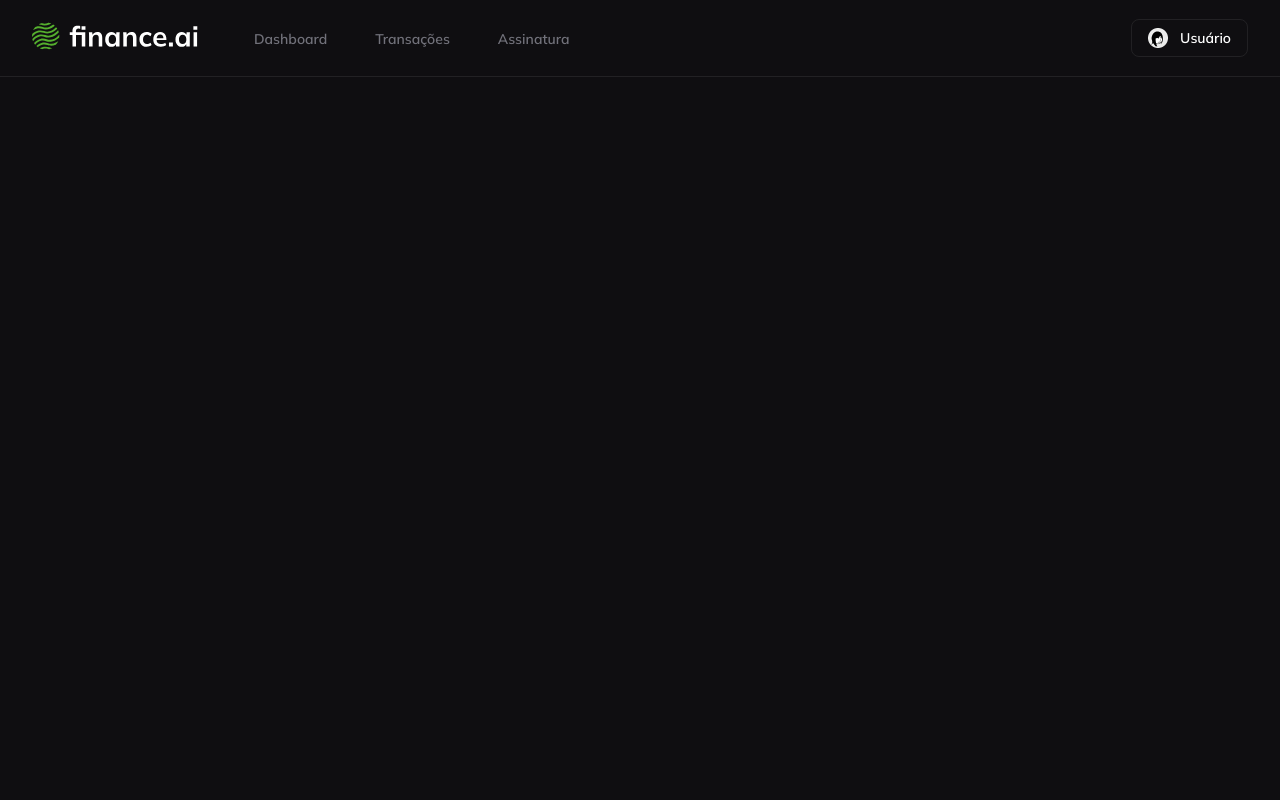
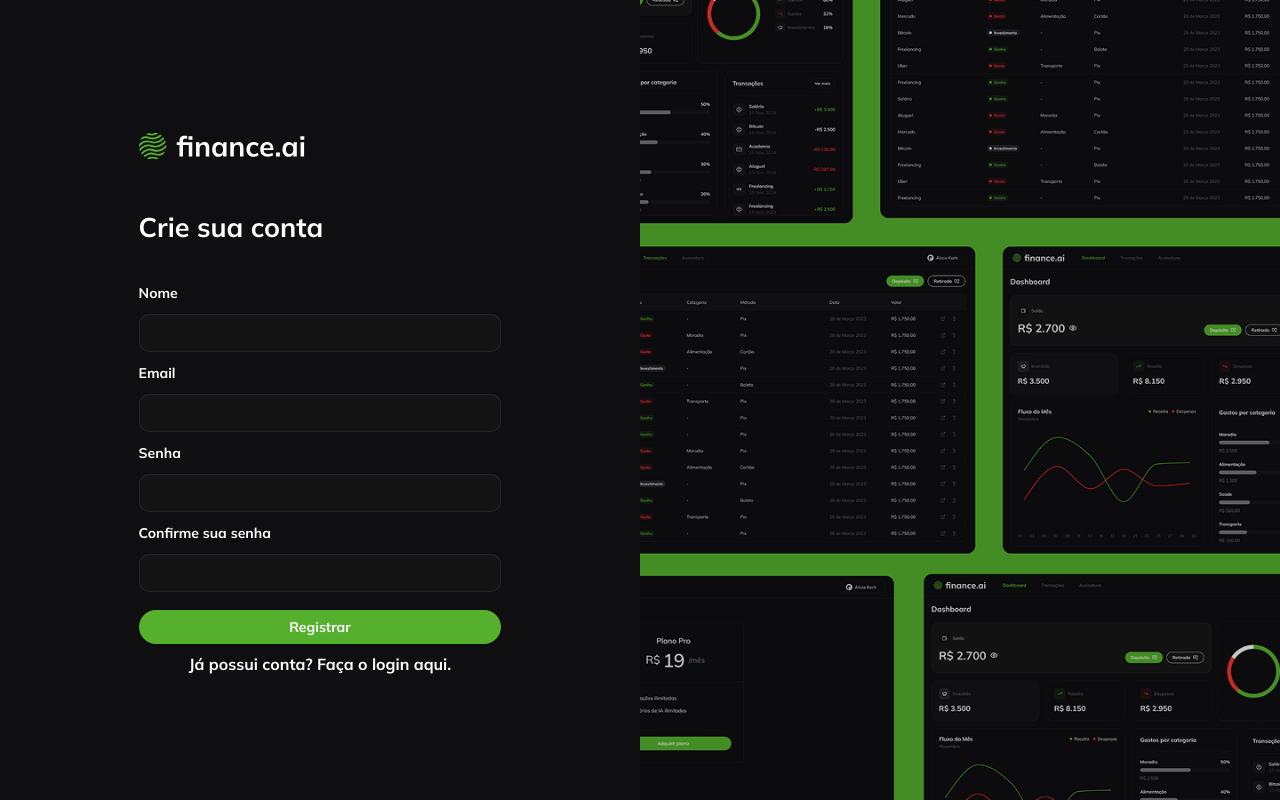
Before and after one commit to KauaCruzPereira/Finance.ai, a React (Vite) app: page /register in a window 1280 px wide. Built offline with nearby package versions, Linux system fonts and the light colour scheme; no server answers.

Commit message:
Added register layout and functionality

```diff
--- a/src/App.jsx
+++ b/src/App.jsx
@@ -1,12 +1,9 @@
-import './index.css'
-import { NavBar } from "./components/NavBar/NavBar"
-import HomePage from './pages/Home'
 import {
-  BrowserRouter as Router,
-  Route,
-  Routes
+  BrowserRouter as Router
 } from "react-router-dom";
-import { Login } from './pages/Login';
+import { AuthProvider } from './contexts/authContext';
+import './index.css';
+import { MainRoutes } from './Routes';
 
 
 
@@ -14,16 +11,9 @@
 function App() {
   return (
     <Router>
-      <>
-        <NavBar />
-
-        <Routes>
-          <Route path="/" Component={HomePage} />
-          <Route path="/login" Component={Login} />
-          <Route path="/transactions" Component={() => (<h1>Página de Transações</h1>)} />
-          <Route path="/subscription" Component={() => (<h1>Página de Assinaturas</h1>)} />
-        </Routes>
-      </>
+      <AuthProvider>
+        <MainRoutes />
+      </AuthProvider>
     </Router>
   );
 }
--- /dev/null
+++ b/src/Routes/ProtectedRoute.jsx
@@ -0,0 +1,11 @@
+import { useContext } from "react";
+import { Navigate } from "react-router-dom";
+import AuthContext from "../contexts/authContext";
+
+export function ProtectedRoute(props) {
+  const authContext = useContext(AuthContext)
+  if (!authContext.isLogged) {
+    return <Navigate to={"/login"} replace />
+  }
+  return props.children
+}
--- /dev/null
+++ b/src/Routes/index.jsx
@@ -0,0 +1,30 @@
+import AuthContext from "../contexts/authContext";
+import HomePage from "../pages/Home";
+import { useContext } from "react";
+import { Route, Routes } from "react-router-dom";
+import { NavBar } from "../components/NavBar/NavBar";
+import { Login } from "../pages/Login";
+import { Register } from "../pages/Register";
+import { ProtectedRoute } from "./ProtectedRoute";
+
+
+export function MainRoutes() {
+  const authContext = useContext(AuthContext)
+  return (
+    <>
+      {authContext.isLogged ? <NavBar />: null}
+      <Routes>
+        <Route path="/" element={
+          <ProtectedRoute>
+            <HomePage/>
+          </ProtectedRoute>
+        } />
+        <Route path="/login" Component={Login} />
+        <Route path="/register" Component={Register}/>
+        <Route path="/transactions" Component={() => (<h1>Página de Transações</h1>)} />
+        <Route path="/subscription" Component={() => (<h1>Página de Assinaturas</h1>)} />
+      </Routes>
+      {/* <button onClick={authContext.signIn}>Teste</button> */}
+    </>
+  )
+}
--- a/src/Utils/api.js
+++ b/src/Utils/api.js
@@ -1 +1 @@
-export const BASE_URL = "https://finance-ai-backend-six.vercel.app"
+export const baseUrl = import.meta.env.VITE_API_URL
--- a/src/components/Modal/Modal.jsx
+++ b/src/components/Modal/Modal.jsx
@@ -67,7 +67,7 @@
         </div>
         <div className='inputsDiv'>
           <label className='itemTittle' htmlFor="title">Título</label>
-          <input type="text" name="title" className="inputs" placeholder='Título' autoComplete='off' value={formData.tile} onChange={handleOnInputChange} />
+          <input type="text" name="title" className="inputs" placeholder='Título' autoComplete='off' value={formData.title} onChange={handleOnInputChange} />
         </div>
         <div className='inputsDiv'>
           <label className='itemTittle ' htmlFor="value">Valor</label>
--- /dev/null
+++ b/src/contexts/authContext.jsx
@@ -0,0 +1,46 @@
+import { createContext, useState } from "react";
+import { baseUrl } from "../Utils/api";
+
+const AuthContext = createContext({
+  user: {},
+  isLogged: false,
+  signIn: Function,
+  signOut: Function,
+  register: Function
+})
+
+export const AuthProvider = function ({
+  children }) {
+  const [isLogged, setIslogged] = useState(false)
+  function signIn() {
+    setIslogged(!isLogged)
+  }
+  async function register(name, email, password) {
+    const res = await fetch(`${baseUrl}/auth/register`, {
+      method: "POST",
+      body: JSON.stringify({ name, email, password }),
+      headers: {
+        'Content-Type': 'application/json'
+      }
+    })
+
+    const json = await res.json()
+    if (res.status !== 201){
+    return {success: false, message: json.message}
+   }
+
+   return {success: true, message: ""}
+  }
+  return (
+    <AuthContext.Provider
+      value={{
+        isLogged,
+        signIn,
+        register
+      }}
+    >
+      {children}
+    </AuthContext.Provider>
+  )
+}
+export default AuthContext
--- a/src/contexts/transactionContext.jsx
+++ b/src/contexts/transactionContext.jsx
@@ -1,6 +1,6 @@
 import React, { useEffect, useState } from "react";
-import { BASE_URL } from "../Utils/api";
 import { getDateFromString } from "../Utils/formatDate";
+import { baseUrl } from "../Utils/api";
 
 const TransactionContext = React.createContext({
   transactions: [],
@@ -14,14 +14,14 @@
   const [selectedMonth, setSelectedMonth] = useState(currentMonth.getMonth() + 1)
 
   useEffect(() => {
-    fetch(BASE_URL).then(async (res) => {
+    fetch(`${baseUrl}/transaction`).then(async (res) => {
       const json = await res.json()
       setTransactions(json)
     })
   }, [])
 
   async function addTransaction(transaction) {
-    const res = await fetch(BASE_URL, {
+    const res = await fetch(`${baseUrl}/transaction`, {
       method: "POST",
       body: JSON.stringify(transaction),
       headers: {
--- a/src/pages/Login/index.css
+++ b/src/pages/Login/index.css
@@ -1,3 +1,8 @@
+a{
+  text-decoration: none;
+  color: white;
+}
+
 .loginPage{
   display: flex;
   height: 100vh;
@@ -66,12 +71,16 @@
   align-self: stretch;
   color: white;
   font-size: 14px;
+  font-weight: 700;
 }
 
 .loginButtonDiv{
   display: flex;
   align-self: center;
   width: 100%;
+  flex-direction: column;
+  align-items: center;
+  gap: 10px;
 
 }
 
@@ -91,3 +100,7 @@
 .loginButton:hover{
     background: #55b02ebd;
 }
+
+.registerLink{
+  font-weight: 700;
+}
--- a/src/pages/Login/index.jsx
+++ b/src/pages/Login/index.jsx
@@ -1,5 +1,6 @@
 import './index.css'
 export function Login() {
+
   return (
     <div className='loginPage'>
       <div className="leftSide">
@@ -11,17 +12,22 @@
           </div>
           <div className='inputsDiv'>
             <label htmlFor="email">Email</label>
-                <input type="email" name="email" id="email" className='inputs'/>
+            <input type="email" name="email" id="email" className='inputs' />
             <label htmlFor="password">Senha</label>
-                <input type="password" name="password" id="pasword" className='inputs'/>
+            <input type="password" name="password" id="pasword" className='inputs' />
           </div>
-              <div className='loginButtonDiv'><button type="button" className='loginButton'>Entrar</button></div>
+          <div
+            className='loginButtonDiv'><button type="button" className='loginButton'>Entrar</button>
+            <p className='registerLink'><a href="">Não possui conta? Clique aqui.</a></p>
+          </div>
+
         </div>
       </div>
       <img src="images/loginBackground.png" alt="fundo" style={{
         width: "50%",
         objectFit: "cover"
-        }}/>
+      }} />
     </div>
+
   )
 }
--- /dev/null
+++ b/src/pages/Register/index.jsx
@@ -0,0 +1,73 @@
+import { useContext, useState } from 'react'
+import './index.css'
+import AuthContext from '../../contexts/authContext'
+import { useNavigate } from 'react-router-dom'
+export function Register() {
+  const authContext = useContext(AuthContext)
+  const [formData, setFormData] = useState({
+    name: "",
+    email: "",
+    password: "",
+    confirmPassword: "",
+  })
+  const navigate = useNavigate();
+
+  function handleOnInputChange(e) {
+    const inputValue = e.target.value;
+    const inputName = e.target.name
+    setFormData({
+      ...formData, [inputName]: inputValue
+    })
+  }
+  async function register() {
+    if (!formData.name || !formData.email || !formData.password || !formData.confirmPassword) {
+      alert("Preencha todos os campos")
+      return
+    }
+    if (formData.confirmPassword != formData.password){
+      alert("Confirmação de senha inválida")
+      return
+    }
+   const res = await authContext.register(formData.name, formData.email, formData.password)
+   if (res.success == true){
+    navigate("/login");
+    return
+   }
+   alert(res.message)
+  }
+  return (
+    <div className='loginPage'>
+      <div className="leftSide">
+        <div className='loginPageInterior'>
+          <div className='financeAiLogo'><img src="images/Frame 82.svg" alt="FinanceAi logo" /></div>
+          <div className='welcomeMessage'>
+            <div className='title'><h2>Crie sua conta</h2></div>
+          </div>
+          <div className='inputsDiv'>
+            <label htmlFor="name">Nome</label>
+            <input type="text" name="name" id="name" className='inputs' value={formData.name} onChange={handleOnInputChange} />
+            <label htmlFor="email">Email</label>
+            <input type="email" name="email" id="email" className='inputs' value={formData.email} onChange={handleOnInputChange} />
+            <label htmlFor="password">Senha</label>
+            <input type="password" name="password" id="password" className='inputs' value={formData.password} onChange={handleOnInputChange} />
+            <label htmlFor="confirmPassword">Confirme sua senha</label>
+            <input type="password" name="confirmPassword" id="pasconfirmPasswordword" className='inputs' value={formData.confirmPassword} onChange={handleOnInputChange} />
+          </div>
+          <div
+            className='loginButtonDiv'><button type="button" className='loginButton'
+              onClick={function () {
+                register()
+              }}>Registrar</button>
+            <p className='registerLink'><a href="">Já possui conta? Faça o login aqui.</a></p>
+          </div>
+
+        </div>
+      </div>
+      <img src="images/loginBackground.png" alt="fundo" style={{
+        width: "50%",
+        objectFit: "cover"
+      }} />
+    </div>
+
+  )
+}
```
Also changed, not shown: src/pages/Register/index.css (added), 1 other file (tests, documents, lock files or other folders). Lines whose indentation alone changed are shown as unchanged.
